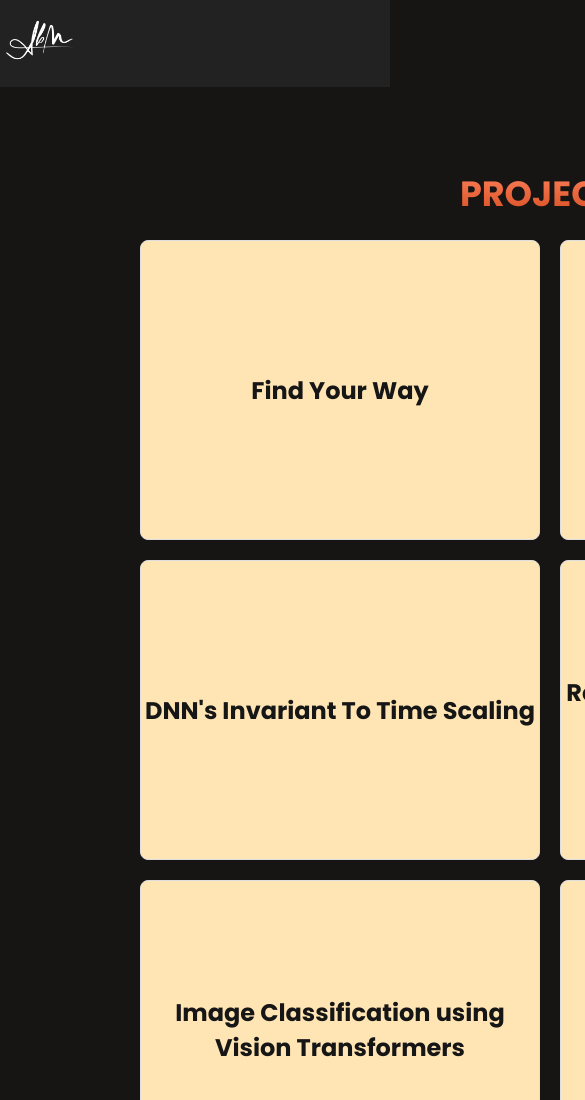
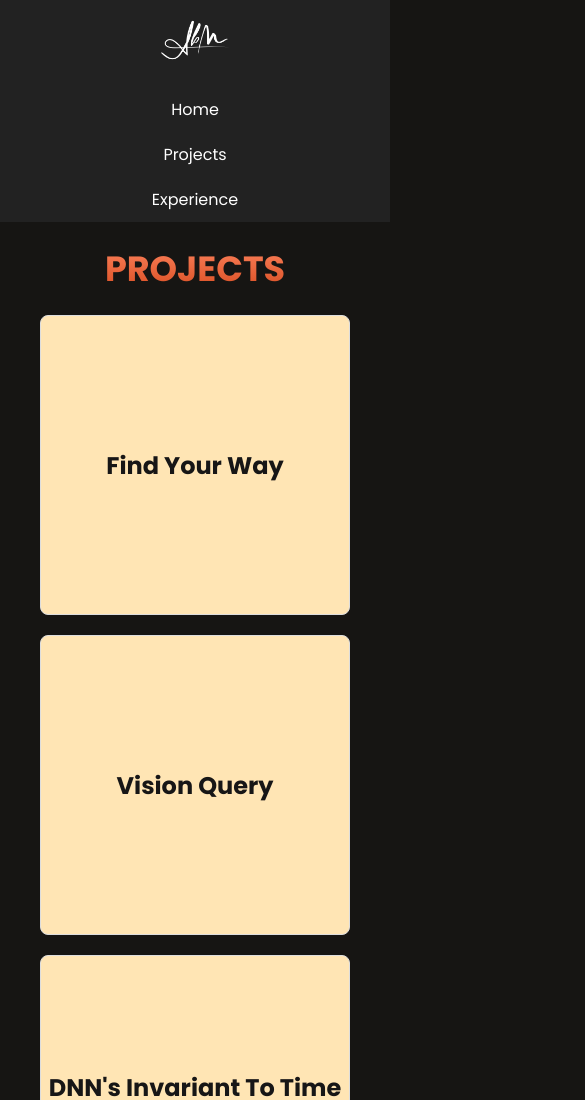
Before and after one commit to zeeshanAhsan1/Portfolio, a plain HTML site: page projects.html in a window 390 px wide. Shown: the top 1100 px of the page, 585 px wide, since content can reach past the window. Drawn offline with Linux system fonts and the light colour scheme.

Commit message:
Mod css for navbar in mobile.

```diff
--- a/static/style.css
+++ b/static/style.css
@@ -1,3 +1,4 @@
+/* Existing styles */
 * {
   margin: 0;
   padding: 0;
@@ -99,7 +100,6 @@ nav {
 .experience-with {
   text-align: center;
 }
-
 .experience-with h2 {
   font-size: 20px;
 }
@@ -146,11 +146,9 @@ nav {
 .project-title h3 {
   color: #fff;
 }
-
 .project-title a {
   color: #fff;
 }
-
 .heading-experience {
   background: var(
     --Blue-Gradient,
@@ -178,7 +176,6 @@ nav {
   font-weight: bold;
   margin-left: 10px;
 }
-
 footer {
   background-color: #191919;
 }
@@ -198,7 +195,6 @@ footer p {
 .email-container img {
   margin-right: 10px;
 }
-
 .social-links {
   display: flex;
   margin-top: 40px;
@@ -206,7 +202,6 @@ footer p {
 .social-links img {
   margin-right: 20px;
 }
-
 /* New  */
 /* Card Container */
 .card-container {
@@ -216,14 +211,12 @@ footer p {
   justify-content: center;
   padding: 20px;
 }
-
 /* Individual Card */
 .card {
   perspective: 1000px; /* Required for 3D flip effect */
   width: 400px;
   height: 300px;
 }
-
 .card-inner {
   position: relative;
   width: 100%;
@@ -231,11 +224,9 @@ footer p {
   transition: transform 0.6s;
   transform-style: preserve-3d;
 }
-
 .card:hover .card-inner {
   transform: rotateY(180deg);
 }
-
 /* Card Front and Back */
 .card-front,
 .card-back {
@@ -244,7 +235,6 @@ footer p {
   height: 100%;
   backface-visibility: hidden;
 }
-
 .card-front {
   background: #ffe5b4;
   border: 1px solid #ddd;
@@ -254,7 +244,6 @@ footer p {
   justify-content: center;
   color: #171616;
 }
-
 .card-back {
   background: #e6e6fa;
   border: 1px solid #ddd;
@@ -264,18 +253,43 @@ footer p {
   padding: 20px;
   box-sizing: border-box;
 }
-
 .card-title {
   font-size: 1.5em;
   text-align: center;
 }
-
 .card-description {
   font-size: 1em;
   margin-bottom: 15px;
 }
-
 .card-tools {
   font-size: 0.9em;
   color: #747373;
 }
+/* Responsive Styles */
+@media (max-width: 768px) {
+  nav {
+    flex-direction: column;
+    align-items: center;
+    width: 100%;
+  }
+  .navbar {
+    flex-direction: column;
+    align-items: center;
+    width: 100%;
+  }
+  .navbar div {
+    padding: 10px 0;
+  }
+  .container {
+    width: 100%;
+    padding: 20px;
+  }
+  .projects {
+    flex-direction: column;
+    align-items: center;
+  }
+  .project-item {
+    width: 100%;
+    margin: 20px 0;
+  }
+}
```
